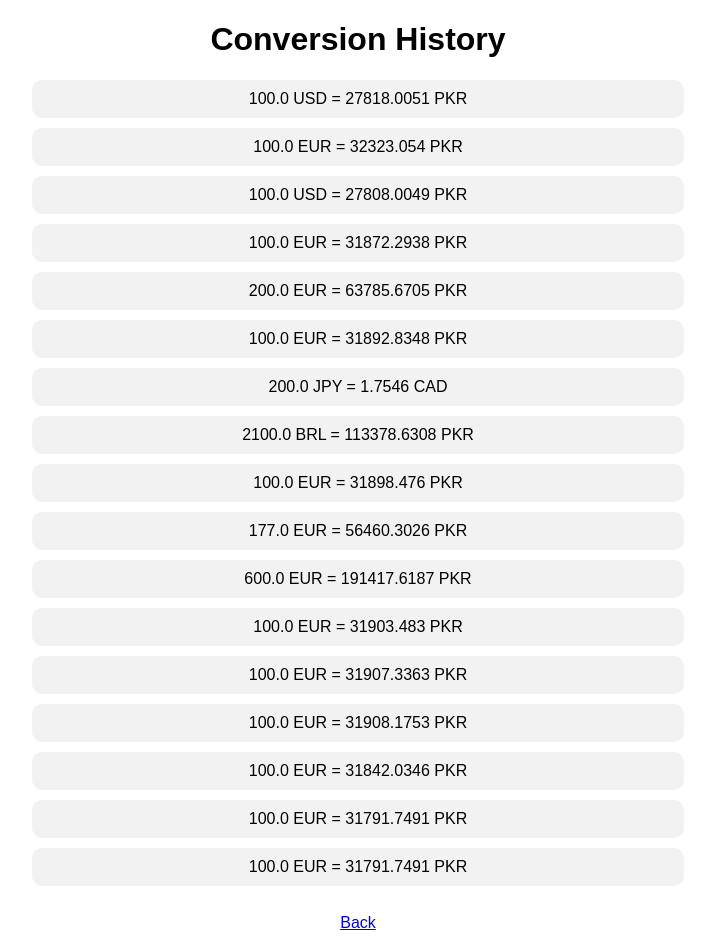
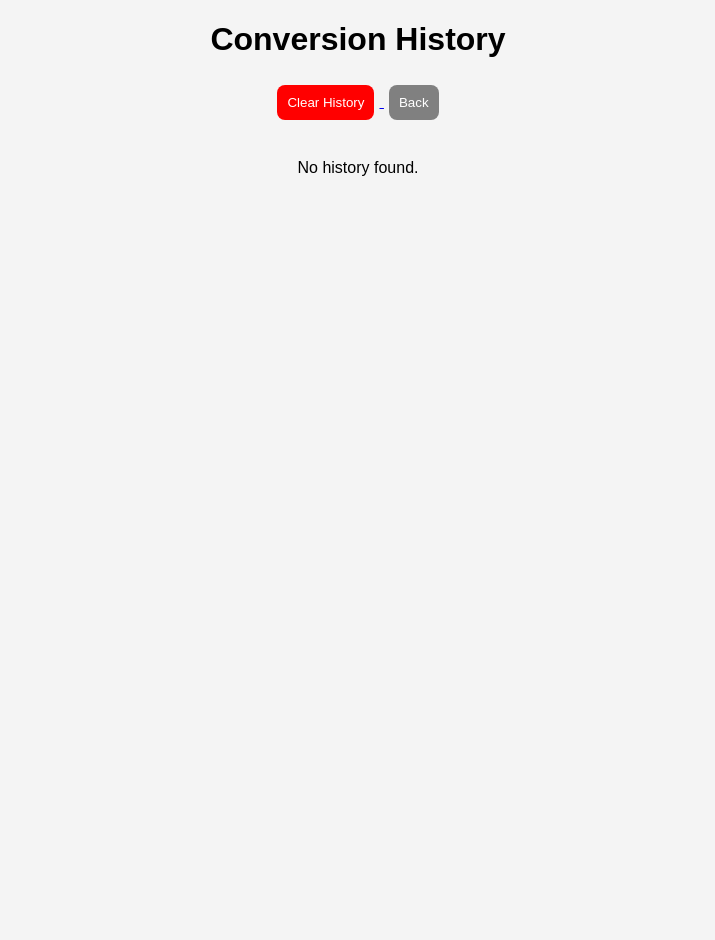
Before and after one commit to f2024105090-lgtm/currency-exchange-tracker, a Flask app: page /history in a window 1280 px wide. Shown: the whole page, without its empty margins (282-997 px from the left). After the commit the page ends 176 px from the top, so only its background shows below. Run offline with Flask 3, Linux system fonts and the light colour scheme.

Commit message:
Added clear history feature + improved UI

```diff
--- a/history.txt
+++ /dev/null
@@ -1,17 +0,0 @@
-100.0 USD = 27818.0051 PKR
-100.0 EUR = 32323.054 PKR
-100.0 USD = 27808.0049 PKR
-100.0 EUR = 31872.2938 PKR
-200.0 EUR = 63785.6705 PKR
-100.0 EUR = 31892.8348 PKR
-200.0 JPY = 1.7546 CAD
-2100.0 BRL = 113378.6308 PKR
-100.0 EUR = 31898.476 PKR
-177.0 EUR = 56460.3026 PKR
-600.0 EUR = 191417.6187 PKR
-100.0 EUR = 31903.483 PKR
-100.0 EUR = 31907.3363 PKR
-100.0 EUR = 31908.1753 PKR
-100.0 EUR = 31842.0346 PKR
-100.0 EUR = 31791.7491 PKR
-100.0 EUR = 31791.7491 PKR
--- a/main.py
+++ b/main.py
@@ -1,5 +1,5 @@
-from flask import Flask, render_template, request
-from api import get_exchange_rate
+from flask import Flask, render_template, request, redirect
+from api import get_exchange_rate, get_all_currencies
 from converter import convert_currency
 from history import save_history
 
@@ -10,48 +10,60 @@ app = Flask(__name__)
 def home():
     result = None
     live_rate = None
-    from_currency = None
-    to_currency = None
+
+    currencies = get_all_currencies()
+
+    if not currencies:
+        currencies = {"USD": "USD", "PKR": "PKR", "EUR": "EUR"}
 
     if request.method == "POST":
-        from_currency = request.form["from_currency"].upper()
-        to_currency = request.form["to_currency"].upper()
+        from_currency = request.form.get("from_currency")
+        to_currency = request.form.get("to_currency")
 
         try:
-            amount = float(request.form["amount"])
-        except ValueError:
-            return render_template("index.html", result="Invalid amount")
+            amount = float(request.form.get("amount"))
+        except:
+            return render_template(
+                "index.html",
+                result="Invalid amount",
+                currencies=currencies
+            )
 
         rate = get_exchange_rate(from_currency, to_currency)
 
-        if rate is None:
+        if rate:
+            result = convert_currency(amount, rate)
+            live_rate = rate
+
+            save_history(f"{amount} {from_currency} = {result} {to_currency}")
+        else:
             result = "Rate not found"
-        else:
-            live_rate = rate
-            result = convert_currency(amount, rate)
-
-            record = f"{amount} {from_currency} = {result} {to_currency}"
-            save_history(record)
 
     return render_template(
         "index.html",
         result=result,
         live_rate=live_rate,
-        from_currency=from_currency,
-        to_currency=to_currency
+        currencies=currencies
     )
 
 
 @app.route("/history")
 def history():
     try:
-        with open("history.txt", "r") as file:
-            records = file.readlines()
-    except FileNotFoundError:
+        with open("history.txt", "r") as f:
+            records = f.readlines()
+    except:
         records = []
 
     return render_template("history.html", records=records)
 
 
+# ⭐ CLEAR HISTORY FEATURE
+@app.route("/clear-history")
+def clear_history():
+    open("history.txt", "w").close()
+    return redirect("/history")
+
+
 if __name__ == "__main__":
     app.run(debug=True)
--- a/templates/history.html
+++ b/templates/history.html
@@ -7,14 +7,34 @@
         body {
             font-family: Arial;
             text-align: center;
+            background: #f4f4f4;
         }
 
-        .box {
-            background: #f2f2f2;
+        .card {
+            background: white;
             margin: 10px auto;
             padding: 10px;
-            width: 50%;
+            width: 60%;
             border-radius: 10px;
+            box-shadow: 0px 0px 10px #ccc;
+        }
+
+        .btn {
+            padding: 10px;
+            border: none;
+            border-radius: 8px;
+            cursor: pointer;
+            margin: 5px;
+        }
+
+        .clear {
+            background: red;
+            color: white;
+        }
+
+        .back {
+            background: gray;
+            color: white;
         }
     </style>
 </head>
@@ -23,12 +43,24 @@
 
 <h1>Conversion History</h1>
 
-{% for record in records %}
-    <div class="box">{{ record }}</div>
-{% endfor %}
+<!-- CLEAR HISTORY BUTTON -->
+<a href="/clear-history">
+    <button class="btn clear">Clear History</button>
+</a>
 
-<br>
-<a href="/">Back</a>
+<a href="/">
+    <button class="btn back">Back</button>
+</a>
+
+<br><br>
+
+{% if records %}
+    {% for record in records %}
+        <div class="card">{{ record }}</div>
+    {% endfor %}
+{% else %}
+    <p>No history found.</p>
+{% endif %}
 
 </body>
 </html>
```
Also changed, not shown: api.py (+23 -3 lines), history.py (+6 -2 lines), templates/index.html (+52 -27 lines).
